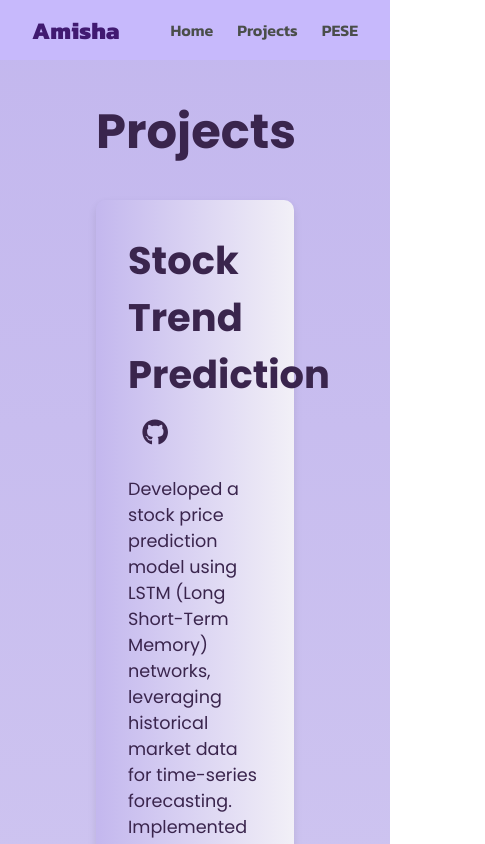
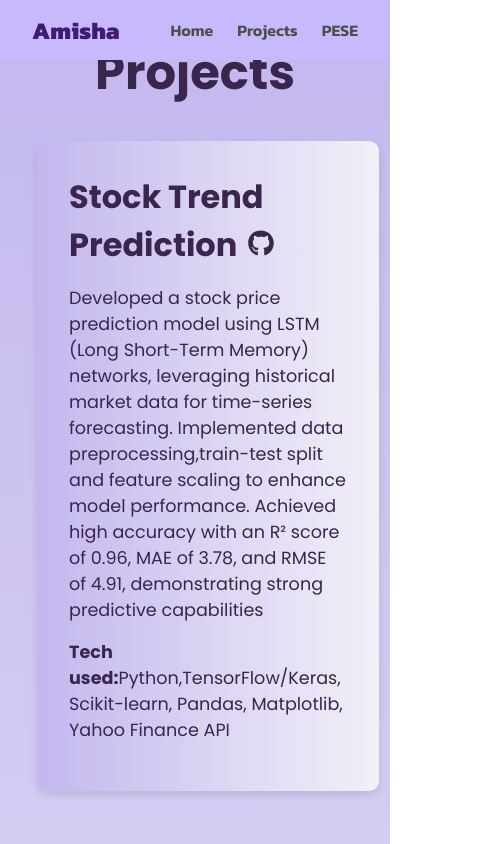
Before and after one commit to amishapanwar512/eportfolio, a React (Create React App) app: page /project in a window 390 px wide. Shown: the top 844 px of the page, 485 px wide, since content can reach past the window. Built offline with nearby package versions, Linux system fonts and the light colour scheme; a web font is replaced by a local one.

Commit message:
Updated Project.css to make it more responsive for mobile phone

```diff
--- a/src/Components/Project.css
+++ b/src/Components/Project.css
@@ -39,9 +39,9 @@
 }
 
 .project-card{
-
     margin: 2rem;
     padding: 2rem;
+    flex-wrap: wrap;
     margin-bottom: 5rem;
     background: linear-gradient(to right, #c3b7ee, #f2f0f7);
     border-radius: 10px;
@@ -58,3 +58,16 @@
   color: #41314f;
   transform: scale(1.1);
 }
+
+@media (max-width: 500px) {
+    .projects{
+        padding: 5px;
+    }
+    .project-card{
+        width: 90%;
+    }
+
+    .projects h1{
+        font-size: 2rem;
+    }
+}
```
